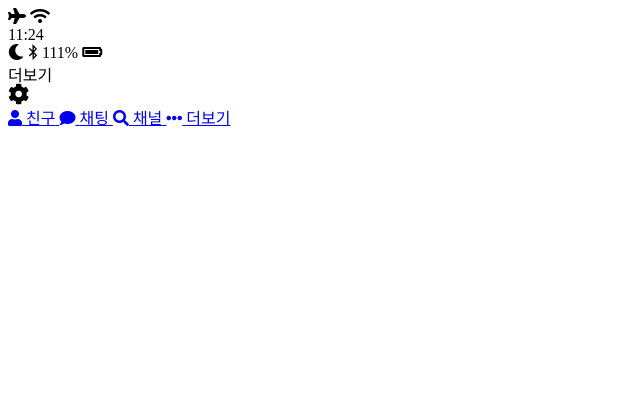
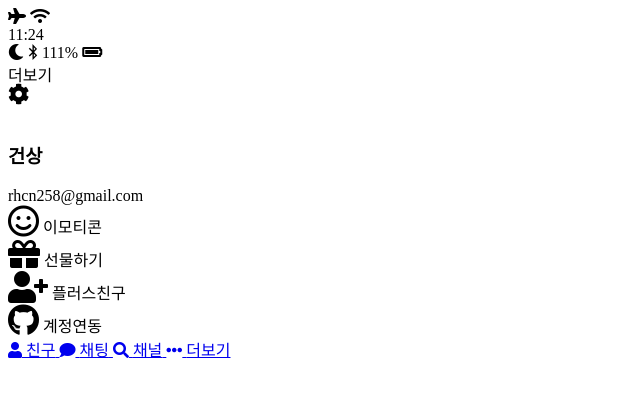
Before and after one commit to Jogeonsang/KaKao-clone, a plain HTML site: page more.html in a window 1280 px wide. Shown: the whole page, without its empty margins (0-640 px from the left). Drawn offline with Linux system fonts and the light colour scheme.

Commit message:
더보기 첫번째 섹션 완성

```diff
--- a/more.html
+++ b/more.html
@@ -32,6 +32,35 @@
       </div>
     </div>
   </header>
+  <main class="more">
+    <header class="more__header">
+      <div class="more__header-cloumn">
+        <img src="" alt="">
+        <div class="more__hader-info">
+          <h3 class="more__header-title">건상</h3>
+          <span class="more__header-subtitle">rhcn258@gmail.com</span>
+        </div>
+      </div>
+    </header>
+    <section class="more__options">
+      <div class="more__option">
+          <i class="far fa-smile fa-2x"></i>
+          <span class="more__option-title">이모티콘</span>
+      </div>
+      <div class="more__option">
+          <i class="fas fa-gift fa-2x"></i>
+          <span class="more__option-title">선물하기</span>
+      </div>
+      <div class="more__option">
+          <i class="fas fa-user-plus fa-2x"></i>
+          <span class="more__option-title">플러스친구</span>
+      </div>
+      <div class="more__option">
+          <i class="fab fa-github fa-2x"></i>
+          <span class="more__option-title">계정연동</span>
+      </div>
+    </section>
+  </main>
   <nav>
     <a href="index.html" class="tab-bar__tab">
       <i class="fa fa-user"></i>
```
